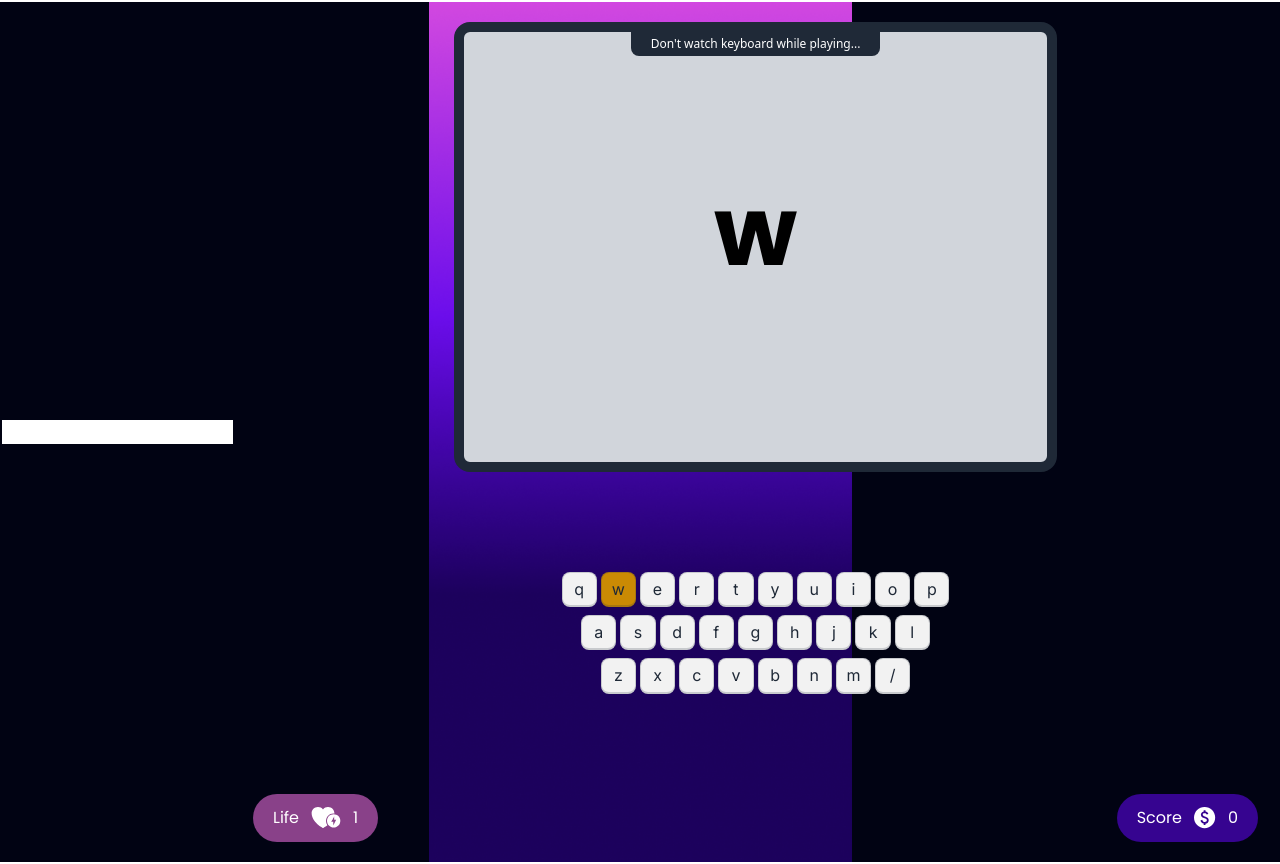
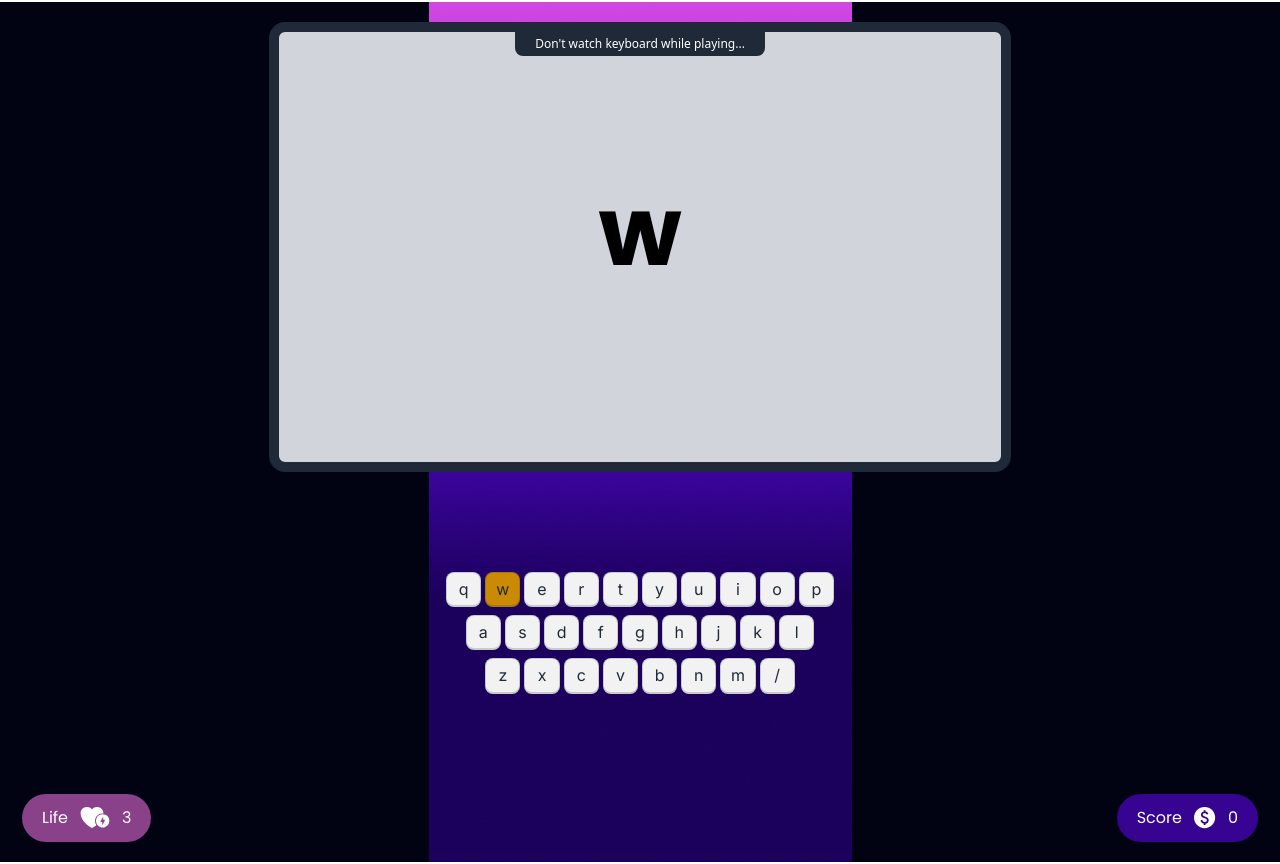
Before and after one commit to ShanaxRules/Alphabet-Clash, a plain HTML site: page index.html in a window 1280 px wide. Both pictures are taken after a click on the button "Play now". Drawn offline with nearby package versions, Linux system fonts and the light colour scheme.

Commit message:
completed

```diff
--- a/Works.js
+++ b/Works.js
@@ -1,8 +1,5 @@
 var score=0;
-var life=1;
-
-
-
+var life=3;
 
 document.getElementById('playnow').addEventListener('click' , function(){
     const val = document.getElementById('Shan');
@@ -14,7 +11,6 @@ document.getElementById('playnow').addEventListener('click' , function(){
     continueGame();
 
 });
-
 
 function randomAlphabet(){
     const string = "abcdefghijklmnopqrstuvwxyz";
@@ -35,8 +31,6 @@ function continueGame(){
 
 
 }
-
-
 
 function setBGYellow(elementID){
     const obj = document.getElementById(elementID);
@@ -108,9 +102,6 @@ function gameOver(){
     const elem2 = document.getElementById('life');
     elem2.innerText=life;
 
-
-
-
 }
 
 function finalScoreAppender(){
--- a/index.html
+++ b/index.html
@@ -30,7 +30,7 @@
     <section class="mx-10 min-h-screen"
         style="background-image: url(images/background.png); background-position: center; background-repeat: no-repeat; background-size: contain; display: flex; justify-content: center; align-items: center; overflow-x: hidden; margin:2px;">
         <!-- HOME SCREEN -->
-        <input type="text" id="hiddenInput" />
+
         <div class="flex flex-col justify-center items-center text-center" id="Shan">
             <div>
                 <h1 class="text-white lg:text-8xl md:text-8xl text-7xl font-['Anton'] mb-5">ALPHABET CLASH</h1>
@@ -116,7 +116,7 @@
                             d="M22.2667 18.4982L25.1667 12.8315H23.1667V9.16486L20.1667 14.8315H22.2667V18.4982ZM22.6667 20.4982C21.7444 20.4982 20.8778 20.3232 20.0667 19.9732C19.2556 19.6232 18.55 19.1482 17.95 18.5482C17.35 17.9482 16.875 17.2426 16.525 16.4315C16.175 15.6204 16 14.7537 16 13.8315C16 12.9093 16.175 12.0426 16.525 11.2315C16.875 10.4204 17.35 9.71486 17.95 9.11486C18.55 8.51486 19.2556 8.03986 20.0667 7.68986C20.8778 7.33986 21.7444 7.16486 22.6667 7.16486C23.5889 7.16486 24.4556 7.33986 25.2667 7.68986C26.0778 8.03986 26.7833 8.51486 27.3833 9.11486C27.9833 9.71486 28.4583 10.4204 28.8083 11.2315C29.1583 12.0426 29.3333 12.9093 29.3333 13.8315C29.3333 14.7537 29.1583 15.6204 28.8083 16.4315C28.4583 17.2426 27.9833 17.9482 27.3833 18.5482C26.7833 19.1482 26.0778 19.6232 25.2667 19.9732C24.4556 20.3232 23.5889 20.4982 22.6667 20.4982Z"
                             fill="white" />
                     </svg>
-                    <h1 class="text-white font-['Poppins']" id="life">1</h1>
+                    <h1 class="text-white font-['Poppins']" id="life">3</h1>
 
 
                 </div>
```
